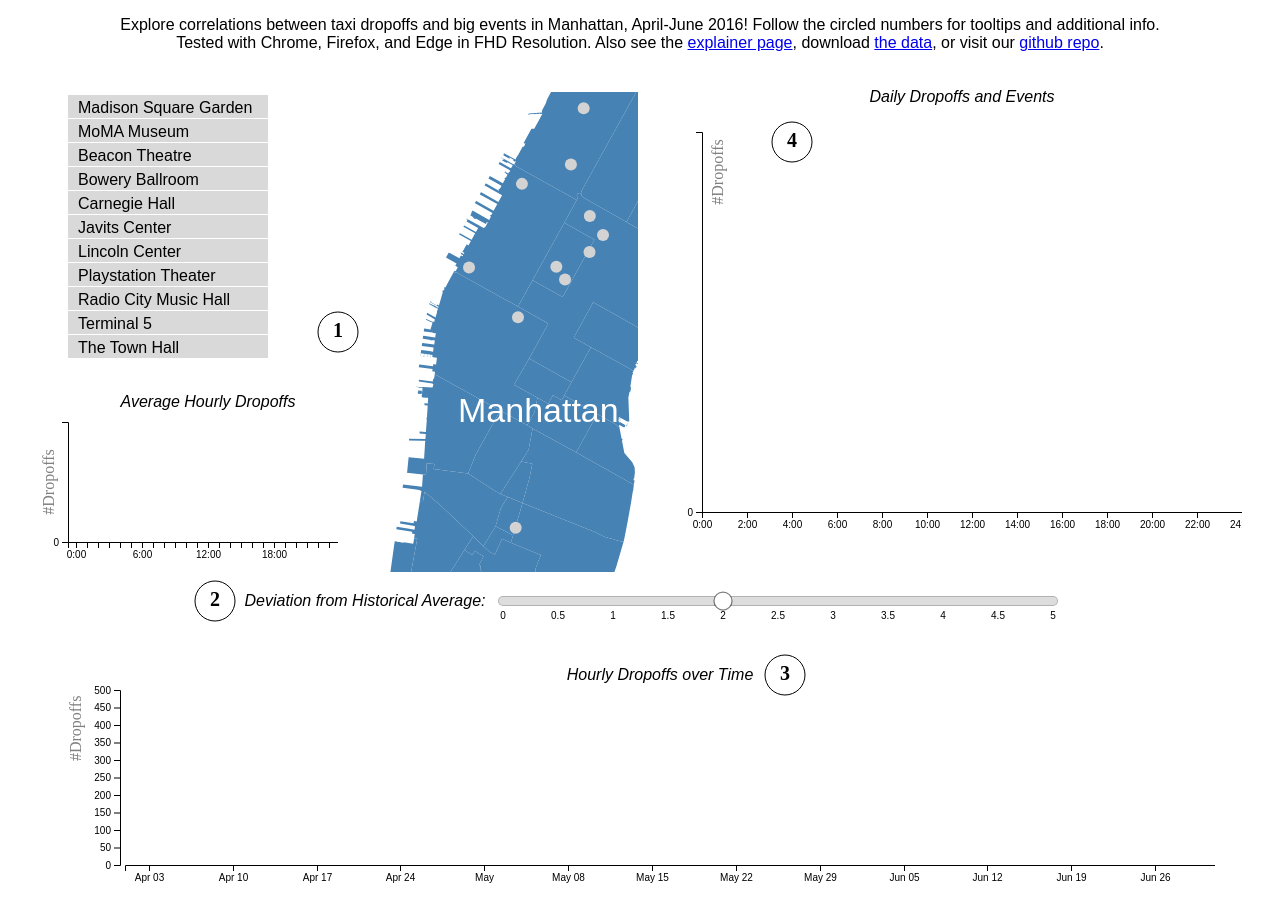
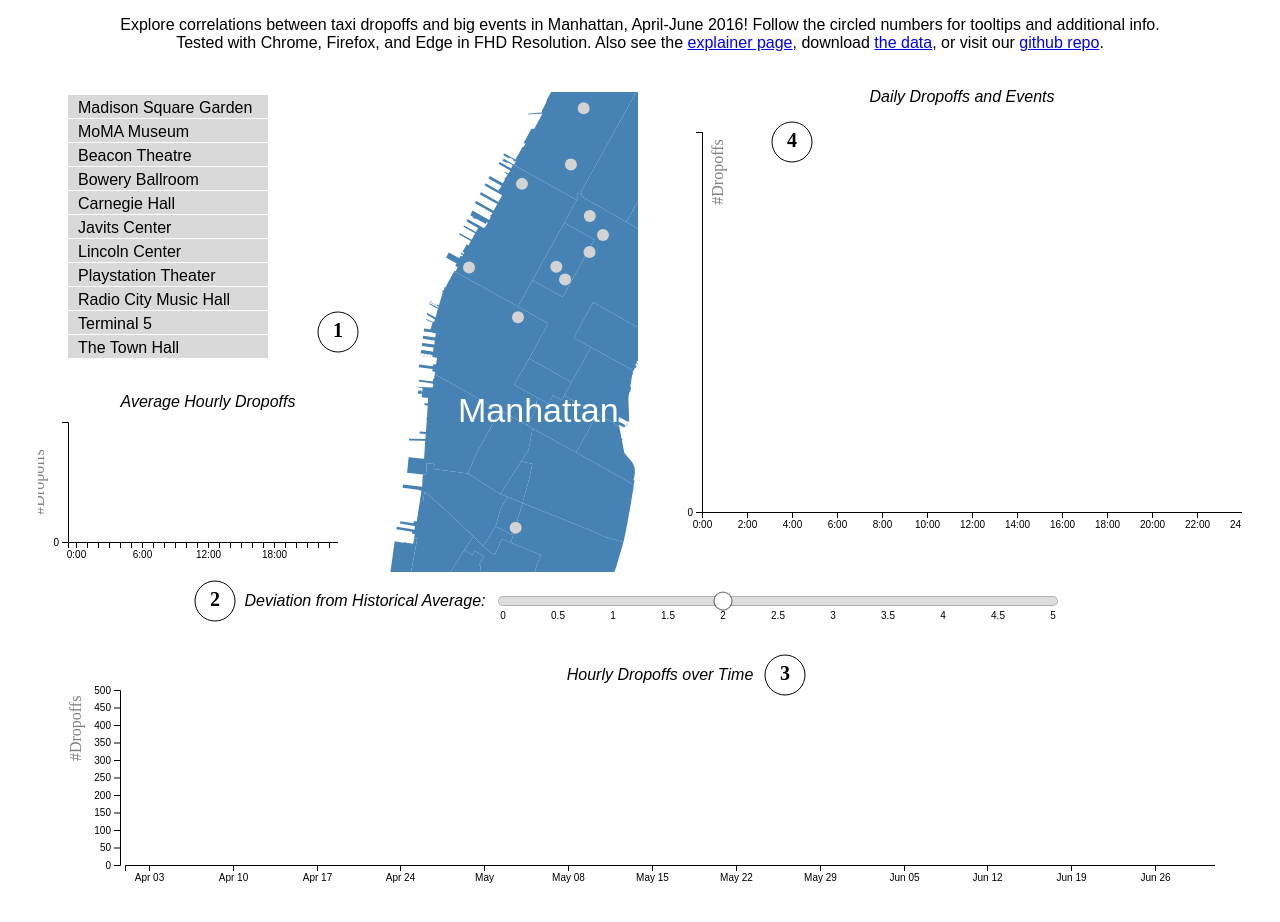
Before and after one commit to inon-peled/inon-peled.github.io, a plain HTML site: page index.html in a window 1280 px wide. Drawn offline with Linux system fonts and the light colour scheme.

Commit message:
Further to the left

```diff
--- a/index.html
+++ b/index.html
@@ -590,7 +590,7 @@
             svgBarplot.append("text")
                 .attr("class", "axisLabel")
                 .attr("transform", "rotate(-90)")
-                .attr("y", 0)
+                .attr("y", -10)
                 .attr("x", -90)
                 .attr("dy", "1em")
                 .style("text-anchor", "middle")
```
